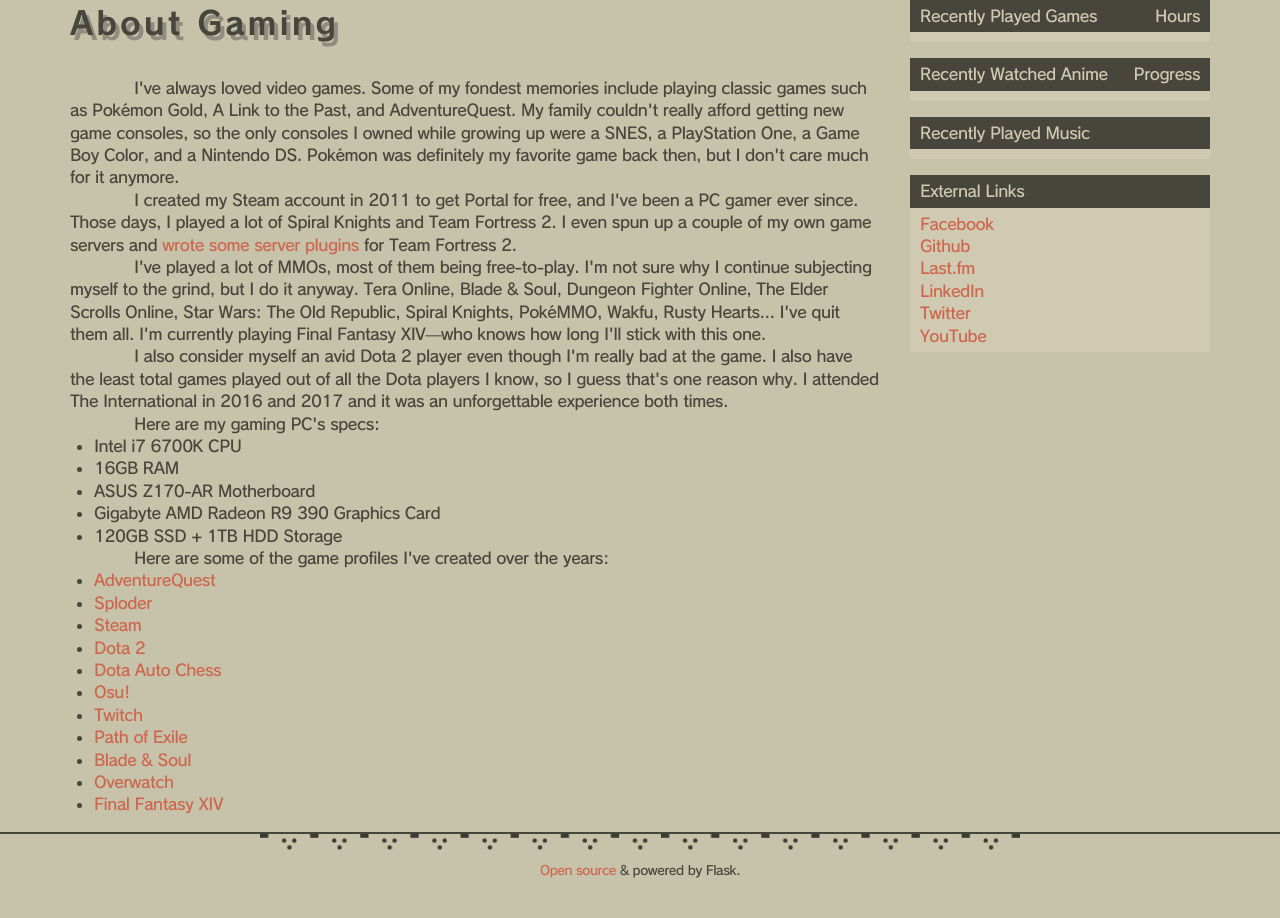
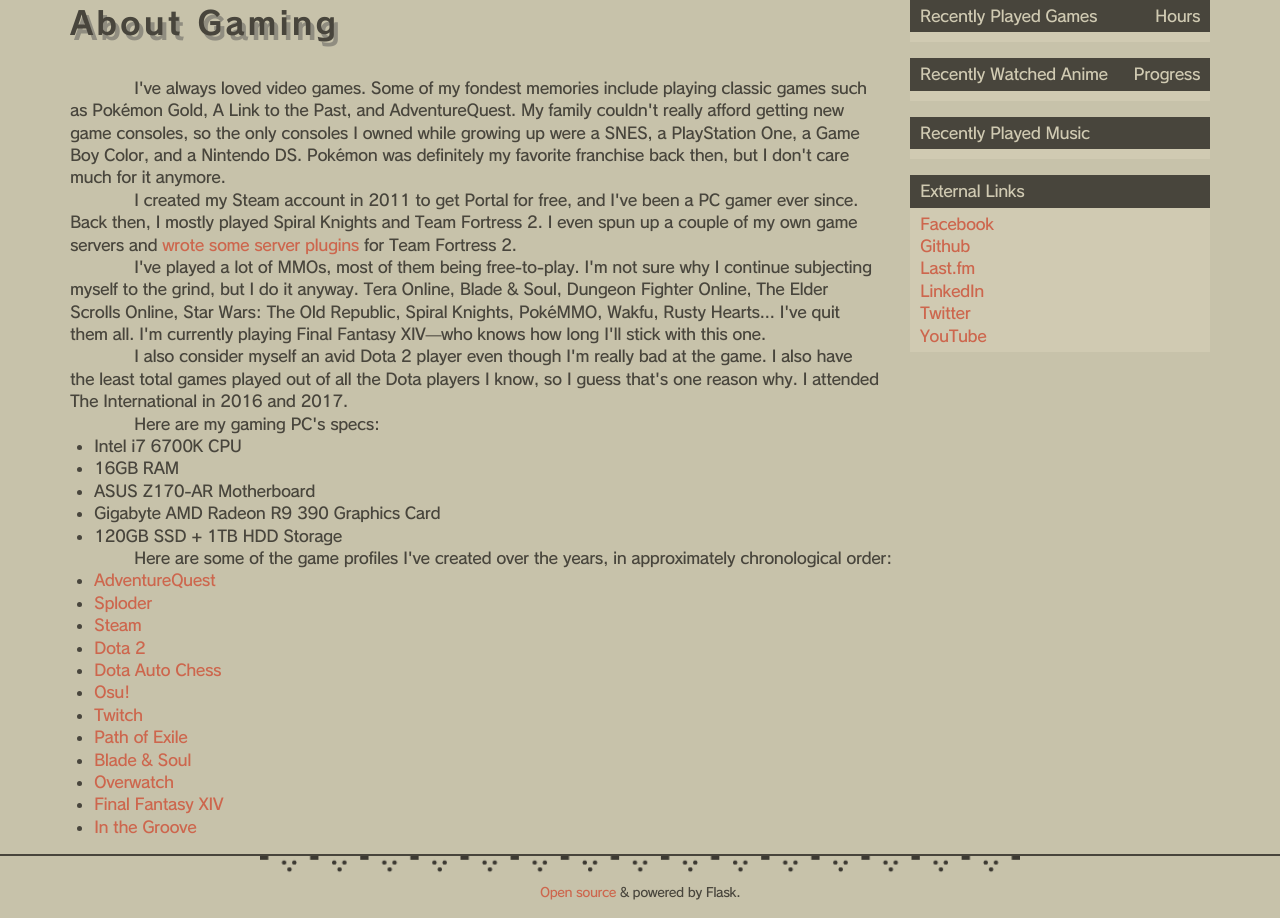
Before and after one commit to tesu/website, a Flask app: page /about/gaming in a window 1280 px wide. Shown: the part 88-1006 px from the top of the page. Before the commit the page ends 966 px from the top, so only its background shows below. Run offline with Flask 2, Linux system fonts and the light colour scheme; data that the repository does not hold is empty.

Commit message:
updated gaming about page

```diff
--- a/tesu/templates/about/gaming.html
+++ b/tesu/templates/about/gaming.html
@@ -1,10 +1,10 @@
 {% extends 'base.html' %}
 {% block content %}
             <h1>About Gaming</h1>
-            <p class=indented>I've always loved video games. Some of my fondest memories include playing classic games such as Pokémon Gold, A Link to the Past, and AdventureQuest. My family couldn't really afford getting new game consoles, so the only consoles I owned while growing up were a SNES, a PlayStation One, a Game Boy Color, and a Nintendo DS. Pok&eacute;mon was definitely my favorite game back then, but I don't care much for it anymore.
-            <p class=indented>I created my Steam account in 2011 to get Portal for free, and I've been a PC gamer ever since. Those days, I played a lot of Spiral Knights and Team Fortress 2. I even spun up a couple of my own game servers and <a href="https://sourcemod.net/plugins.php?author=bobomaster&search=1">wrote some server plugins</a> for Team Fortress 2.
+            <p class=indented>I've always loved video games. Some of my fondest memories include playing classic games such as Pok&eacute;mon Gold, A Link to the Past, and AdventureQuest. My family couldn't really afford getting new game consoles, so the only consoles I owned while growing up were a SNES, a PlayStation One, a Game Boy Color, and a Nintendo DS. Pok&eacute;mon was definitely my favorite franchise back then, but I don't care much for it anymore.
+            <p class=indented>I created my Steam account in 2011 to get Portal for free, and I've been a PC gamer ever since. Back then, I mostly played Spiral Knights and Team Fortress 2. I even spun up a couple of my own game servers and <a href="https://sourcemod.net/plugins.php?author=bobomaster&search=1">wrote some server plugins</a> for Team Fortress 2.
             <p class=indented>I've played a lot of MMOs, most of them being free-to-play. I'm not sure why I continue subjecting myself to the grind, but I do it anyway. Tera Online, Blade &amp; Soul, Dungeon Fighter Online, The Elder Scrolls Online, Star Wars: The Old Republic, Spiral Knights, Pok&eacute;MMO, Wakfu, Rusty Hearts... I've quit them all. I'm currently playing Final Fantasy XIV&mdash;who knows how long I'll stick with this one.
-            <p class=indented>I also consider myself an avid Dota 2 player even though I'm really bad at the game. I also have the least total games played out of all the Dota players I know, so I guess that's one reason why. I attended The International in 2016 and 2017 and it was an unforgettable experience both times.
+            <p class=indented>I also consider myself an avid Dota 2 player even though I'm really bad at the game. I also have the least total games played out of all the Dota players I know, so I guess that's one reason why. I attended The International in 2016 and 2017.
             <p class=indented>Here are my gaming PC's specs:
             <ul>
                 <li>Intel i7 6700K CPU
@@ -13,7 +13,7 @@
                 <li>Gigabyte AMD Radeon R9 390 Graphics Card
                 <li>120GB SSD + 1TB HDD Storage
             </ul>
-            <p class=indented>Here are some of the game profiles I've created over the years:
+            <p class=indented>Here are some of the game profiles I've created over the years, in approximately chronological order:
             <ul>
                 <li><a href="https://aq.battleon.com/build30/charview.asp?temp=31603506">AdventureQuest</a>
                 <li><a href="http://www.sploder.com/games/members/bobomaster/">Sploder</a>
@@ -26,5 +26,6 @@
                 <li><a href="http://na-bns.ncsoft.com/ingame/bs/character/profile?c=Kurumiko">Blade &amp; Soul</a>
                 <li><a href="https://masteroverwatch.com/profile/pc/us/tesu-11691">Overwatch</a>
                 <li><a href="https://na.finalfantasyxiv.com/lodestone/character/20558971/">Final Fantasy XIV</a>
+                <li><a href="http://www.groovestats.com/index.php?page=profile&id=77728">In the Groove</a>
             </ul>
 {% endblock %}
```
